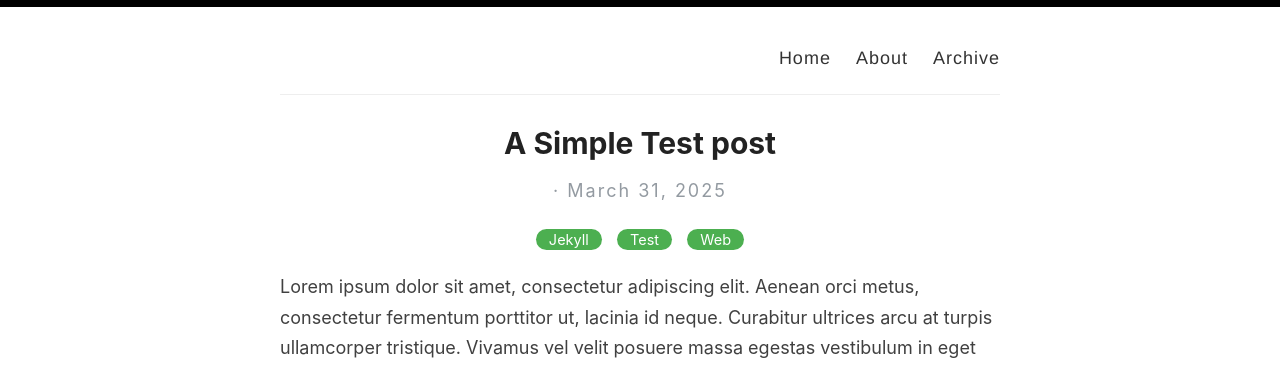
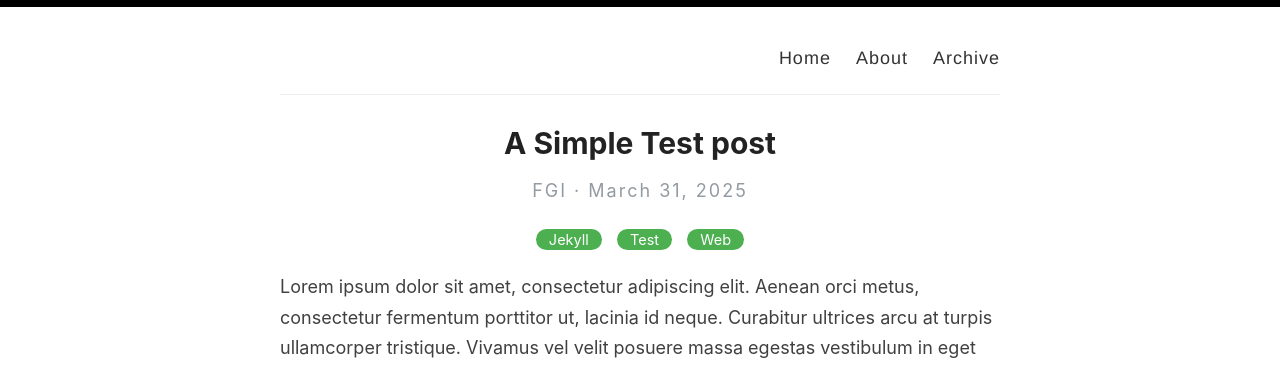
Before and after one commit to ffiza/ffiza.github.io, a Jekyll site: the page built from _posts/2025-03-31-test.md, in a window 1280 px wide. Shown: the top 369 px of the page. Built offline with Jekyll 4.4.1, drawn with Linux system fonts in a browser that asks for light colours.

Commit message:
Add author initials.

```diff
--- a/_config.yml
+++ b/_config.yml
@@ -6,7 +6,7 @@
 # name: Data Projects
 
 # Name of the author
-author:
+author: FGI
 
 # Short bio or description (displayed in the header)
 description:
```
